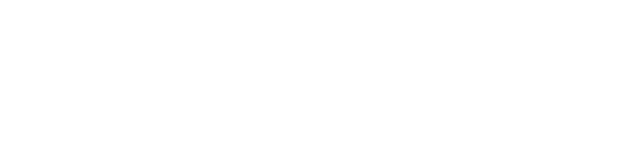
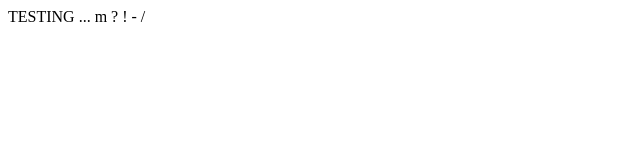
Before and after one commit to WVCS/website-danielh06, a plain HTML site: page index.html in a window 1280 px wide. Shown: the whole page, without its empty margins (0-640 px from the left). Drawn offline with Linux system fonts and the light colour scheme.

Commit message:
test text to see if this works.

```diff
--- a/index.html
+++ b/index.html
@@ -1,7 +1,7 @@
 <html>
 
 
-
+TESTING ... m ? ! - /
 
 
 
```
